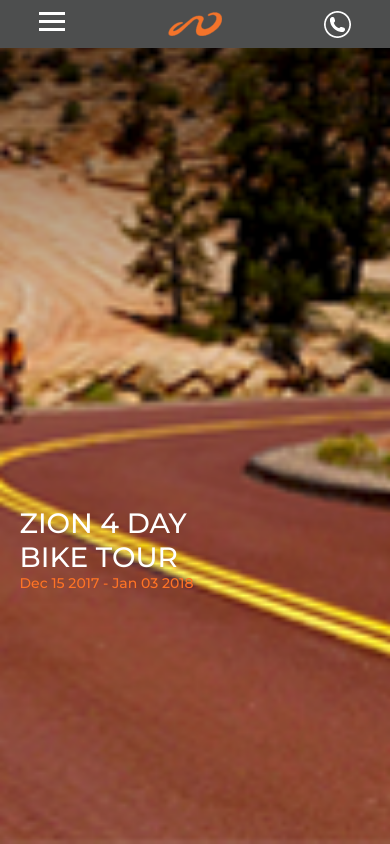
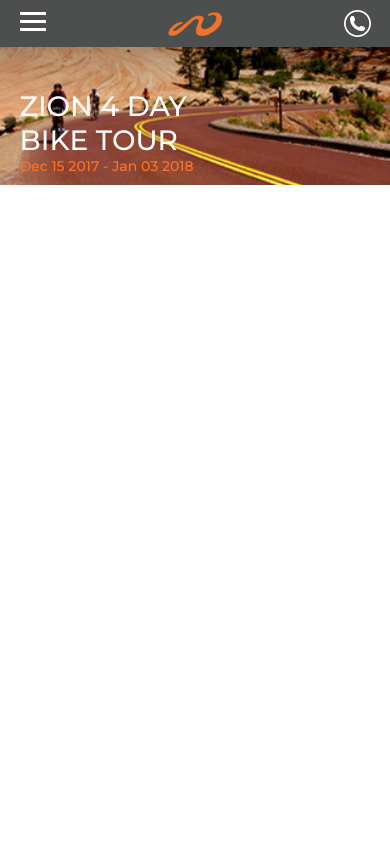
Before and after one commit to SerhiiThivinskiy/test-app, an Angular app: page / in a window 390 px wide. Built offline with nearby package versions, Linux system fonts and the light colour scheme.

Commit message:
header navigation

```diff
--- a/src/app/core/header/header.component.html
+++ b/src/app/core/header/header.component.html
@@ -1,12 +1,15 @@
-<article class="header">
-  <section class="header__top-line">
-    <figure class="logo">
+<header class="header">
+  <div class="wrapper">
+
+    <article>
+      <section class="header__top">
+        <h1 class="logo">
           <div class="logo__text">
             <img src="/assets/images/layer-13.png">
             <img src="/assets/images/layer-12.png">
           </div>
           <img class="logo__img" src="/assets/images/layer-14.png">
-    </figure>
+        </h1>
         <nav class="menu">
           <div class="menu--mobile-icon">
             <div></div>
@@ -43,8 +46,11 @@
         </section>
       </section>
 
-  <section class="header__description">
+      <section class="header__bottom">
         <p>zion 4 day bike tour</p>
         <p class="header__description--small">dec 15 2017 - jan 03 2018</p>
       </section>
     </article>
+
+  </div>
+</header>
--- a/src/app/core/header/header.component.scss
+++ b/src/app/core/header/header.component.scss
@@ -1,14 +1,19 @@
+.wrapper {
+  width: 1170px;
+  max-width: 90%;
+  margin: auto;
+}
+
 .header {
   position: relative;
-  height: 100%;
+  height: 530px;
+  width: 100%;
   background-size: cover;
   background-position: top center;
   background-image: url('/assets/images/mainimage-png.png');
 }
 
-.header__top-line {
-  padding-left: 10%;
-  padding-right: 10%;
+.header__top {
   padding-top: 18px;
   display: flex;
   align-items: center;
@@ -30,10 +35,9 @@
 
 .phone {
   color: #ffffff;
-  font-family: Montserrat;
+  font-family: Montserrat, sans-serif;
   font-size: 14px;
   font-weight: 400;
-  line-height: 7.92px;
 }
 
 .phone__icon {
@@ -42,7 +46,7 @@
 
 .menu {
   color: #ffffff;
-  font-family: Roboto;
+  font-family: Roboto, sans-serif;
   font-size: 18px;
   font-weight: 500;
   letter-spacing: 1.49px;
@@ -59,26 +63,21 @@
 .menu__item {
   color: inherit;
   text-decoration: none;
+  padding: 10px 22px;
+  border-radius: 17px;
 }
 
 .menu__item:hover {
   color: #ffffff;
-  font-family: Montserrat;
-  font-size: 13px;
   font-weight: 500;
-  text-transform: uppercase;
-  letter-spacing: 1.66px;
-  border-radius: 17px;
   background-color: #ff7325;
-  padding: 10px 22px;
 }
 
-.header__description {
+.header__bottom {
   position: absolute;
-  left: 20%;
-  top: 79%;
+  bottom: 40px;
   color: #ffffff;
-  font-family: Montserrat;
+  font-family: Montserrat, sans-serif;
   font-size: 60px;
   font-weight: 500;
   text-transform: uppercase;
@@ -101,15 +100,79 @@
   background-color: #ffffff;
 }
 
+.menu:hover .menu--mobile-icon :nth-child(1) {
+  transform: rotate(45deg) scaleX(1.2) translate(4px, 2px);
+}
 
-@media only screen and (max-width: 500px) {
-  .header {
-    background-image: url('/assets/images/mobile-mainimage-png.png');
+.menu:hover .menu--mobile-icon :nth-child(2) {
+  display: none;
+}
+
+.menu:hover .menu--mobile-icon :nth-child(3) {
+  transform: rotate(-45deg) scaleX(1.2) translate(3px, 0px);
+}
+
+.menu:hover .menu__list {
+  display: flex;
+}
+
+
+
+@media only screen and (max-width: 1270px) {
+  .menu {
+    font-size: 14px;
   }
 
-  .header__top-line {
-    padding-top: 0;
-    height: 48px;
+  .menu__item {
+    padding: 8px 18px;
+  }
+}
+
+@media only screen and (max-width: 1030px) {
+  .menu {
+    font-size: 12px;
+  }
+}
+
+@media only screen and (max-width: 960px) {
+  .menu {
+    font-size: 10px;
+  }
+
+  .header__bottom {
+    font-size: 40px;
+  }
+
+  .menu__item {
+    padding: 6px 16px;
+  }
+
+  .phone {
+    font-size: 12px;
+  }
+
+  .header {
+    height: 400px;
+  }
+}
+
+@media only screen and (max-width: 835px) {
+  .menu {
+    font-size: 9px;
+  }
+}
+
+@media only screen and (max-width: 768px) {
+  .wrapper {
+    max-width: 100%;
+  }
+
+  .header {
+    height: 300px;
+  }
+
+  .header__top {
+    padding: 10px 5%;
     background-color: #4d4e4e;
   }
 
@@ -122,13 +185,13 @@
     width: auto;
   }
 
-  .menu__item, .logo__text, .phone__number {
+  .menu__list, .logo__text, .phone__number {
     display: none;
   }
 
-  .header__description {
+  .header__bottom {
     left: 5%;
-    top: 60%;
+    bottom: 10px;
     width: 50%;
     font-size: 28px;
   }
@@ -136,5 +199,11 @@
   .header__description--small {
     font-size: 14px;
   }
+}
 
+@media only screen and (max-width: 414px) {
+  .header {
+    background-image: url('/assets/images/mobile-mainimage-png.png');
+    height: 185px;
+  }
 }
```
Lines whose indentation alone changed are shown as unchanged.
